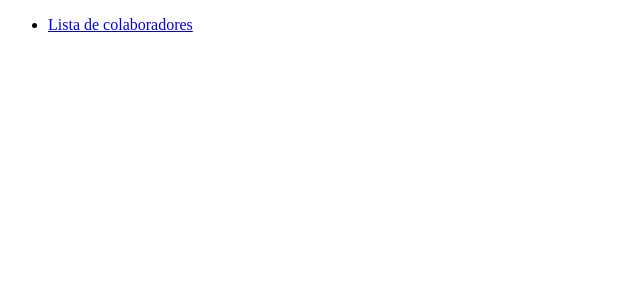
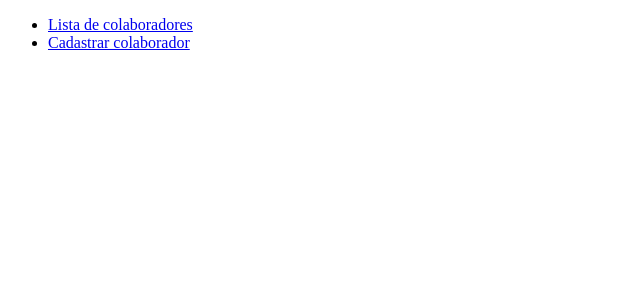
Before and after one commit to vanilo-ferreira/projeto-afrocodigos, an Angular app: page / in a window 1280 px wide. Shown: the top 300 px of the page, without its empty margins (0-640 px from the left). Built offline with nearby package versions, Linux system fonts and the light colour scheme.

Commit message:
feat: Adicionar rota /register

```diff
--- a/src/app/app.component.html
+++ b/src/app/app.component.html
@@ -1,6 +1,7 @@
 <nav>
   <ul>
     <li><a routerLink="/collaborators">Lista de colaboradores</a></li>
+    <li><a routerLink="/register">Cadastrar colaborador</a></li>
   </ul>
 </nav>
 
--- a/src/app/app.routes.ts
+++ b/src/app/app.routes.ts
@@ -1,6 +1,8 @@
 import { Routes } from '@angular/router';
 import { CollaboratorsComponent } from './collaborators/collaborators.component';
+import { CreateCollaboratorsComponent } from './create-collaborators/create-collaborators.component';
 
 export const routes: Routes = [
-    { path: "collaborators", component: CollaboratorsComponent},
+  { path: 'collaborators', component: CollaboratorsComponent },
+  { path: 'register', component: CreateCollaboratorsComponent },
 ];
```
